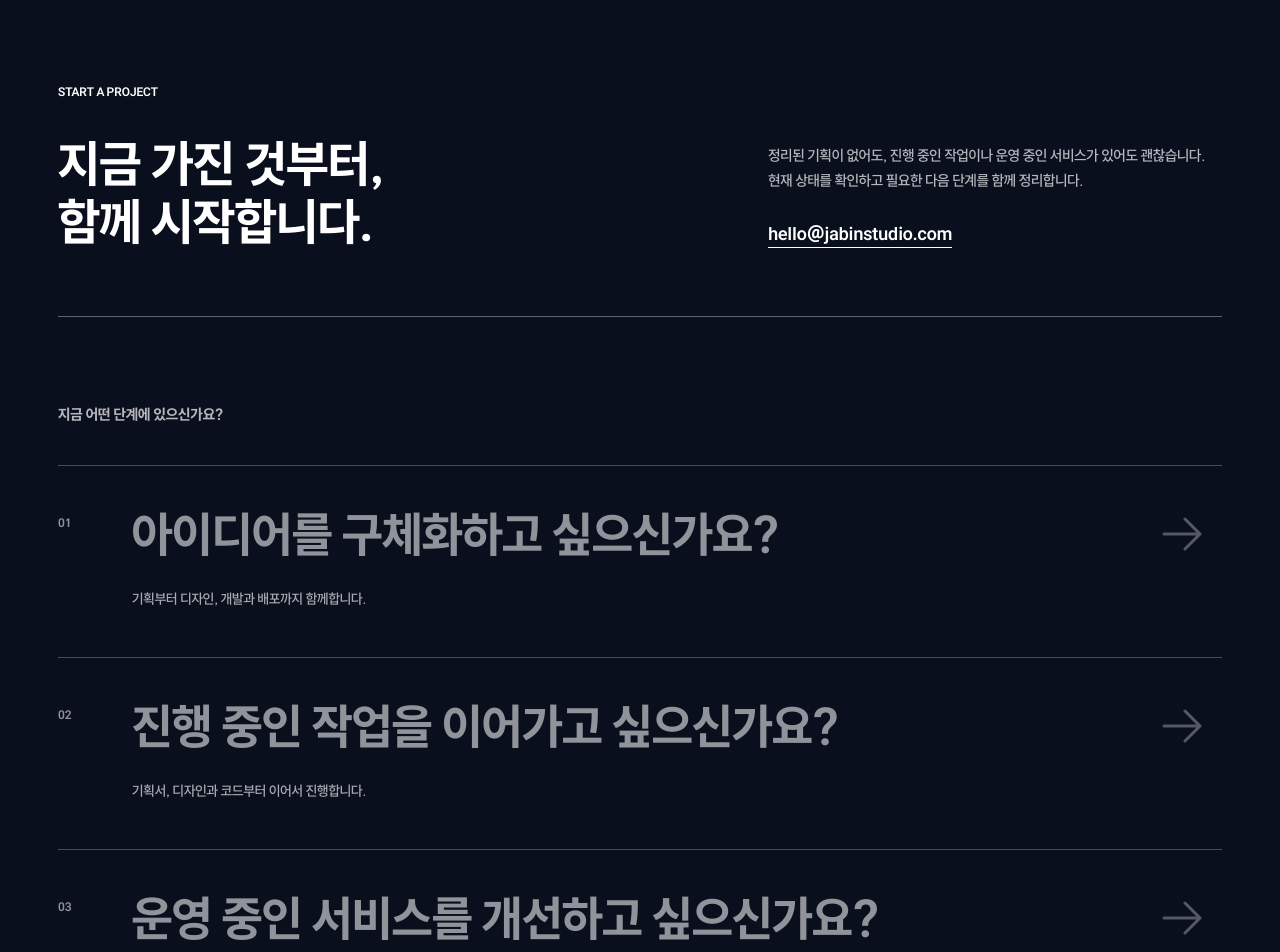
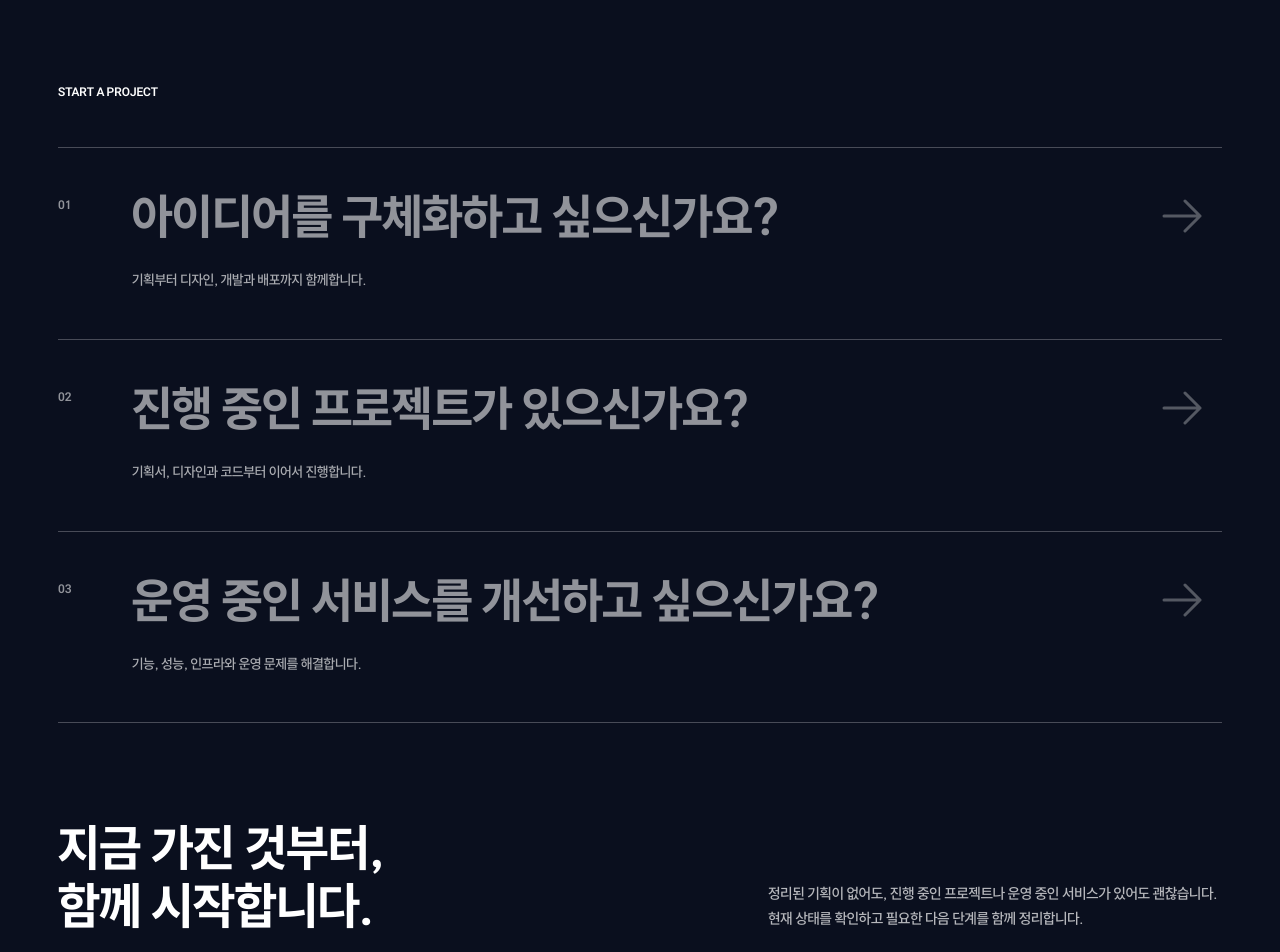
Before and after one commit to ChoiTheCreator/Studio-Jabin-HP, a Next.js app: page / in a window 1280 px wide. Shown: the part 1580-2532 px from the top of the page. Built offline with nearby package versions, Linux system fonts and the light colour scheme.

Commit message:
<Feat> 문의 유형 선택 흐름 개선

```diff
--- a/src/features/home/components/InquiryScenarioSelector.tsx
+++ b/src/features/home/components/InquiryScenarioSelector.tsx
@@ -15,7 +15,7 @@ const inquiryScenarios = [
   {
     id: "continuation",
     number: "02",
-    title: "진행 중인 작업을 이어가고 싶으신가요?",
+    title: "진행 중인 프로젝트가 있으신가요?",
     description: "기획서, 디자인과 코드부터 이어서 진행합니다.",
     orderClass: "[order:30]",
   },
@@ -41,12 +41,6 @@ export function InquiryScenarioSelector({
 }: InquiryScenarioSelectorProps) {
   return (
     <>
-      <p
-        className="[order:0] mb-7 text-[14px] leading-[1.3] font-bold text-white/70 sm:mb-10 sm:text-[16px]"
-        id="inquiry-stage-question"
-      >
-        지금 어떤 단계에 있으신가요?
-      </p>
       {inquiryScenarios.map((item) => {
         const selected = selectedScenario === item.id;
 
--- a/src/features/home/components/InquirySection.tsx
+++ b/src/features/home/components/InquirySection.tsx
@@ -1,25 +1,29 @@
 import { Reveal } from "@/components/motion/Reveal";
 import { contentShell, eyebrow } from "@/components/ui/tailwind";
-import { brand } from "@/config/brand";
 
 import { InquiryForm } from "./InquiryForm";
 
 export function InquirySection() {
   return (
     <section
-      className="bg-navy-night py-22 text-white sm:py-28 lg:py-32"
+      className="bg-navy-night py-[88px] text-white sm:py-28 lg:py-32"
       id="contact"
       aria-labelledby="inquiry-title"
     >
       <div className={contentShell}>
-        <div className="grid gap-10 border-b border-white/35 pb-12 lg:grid-cols-[minmax(0,1fr)_minmax(420px,0.72fr)] lg:items-end lg:gap-20 lg:pb-16">
+        <Reveal>
+          <p className={`${eyebrow} mb-9 sm:mb-12`}>START A PROJECT</p>
+        </Reveal>
+
+        <Reveal delay={80}>
+          <InquiryForm />
+        </Reveal>
+
+        <div className="mt-16 grid gap-10 lg:mt-24 lg:grid-cols-[minmax(0,1fr)_minmax(420px,0.72fr)] lg:items-end lg:gap-20">
           <div>
-            <Reveal>
-              <p className={eyebrow}>START A PROJECT</p>
-            </Reveal>
             <Reveal delay={80}>
               <h2
-                className="mt-9 mb-0 text-[38px] leading-[1.08] font-bold break-keep sm:text-[46px] lg:text-[54px]"
+                className="m-0 text-[38px] leading-[1.08] font-bold break-keep sm:text-[46px] lg:text-[54px]"
                 id="inquiry-title"
               >
                 지금 가진 것부터,
@@ -28,23 +32,13 @@ export function InquirySection() {
               </h2>
             </Reveal>
           </div>
-          <Reveal delay={150} className="grid gap-6.5 lg:pb-1">
+          <Reveal delay={150} className="lg:pb-1">
             <p className="m-0 max-w-117.5 text-[16px] leading-[1.55] break-keep text-white/70">
-              정리된 기획이 없어도, 진행 중인 작업이나 운영 중인 서비스가 있어도 괜찮습니다. 현재
+              정리된 기획이 없어도, 진행 중인 프로젝트나 운영 중인 서비스가 있어도 괜찮습니다. 현재
               상태를 확인하고 필요한 다음 단계를 함께 정리합니다.
             </p>
-            <a
-              className="w-fit border-b border-current text-[18px] font-bold"
-              href={`mailto:${brand.contactEmail}`}
-            >
-              {brand.contactEmail}
-            </a>
           </Reveal>
         </div>
-
-        <Reveal delay={120} className="mt-14 sm:mt-18 lg:mt-22">
-          <InquiryForm />
-        </Reveal>
       </div>
     </section>
   );
```
